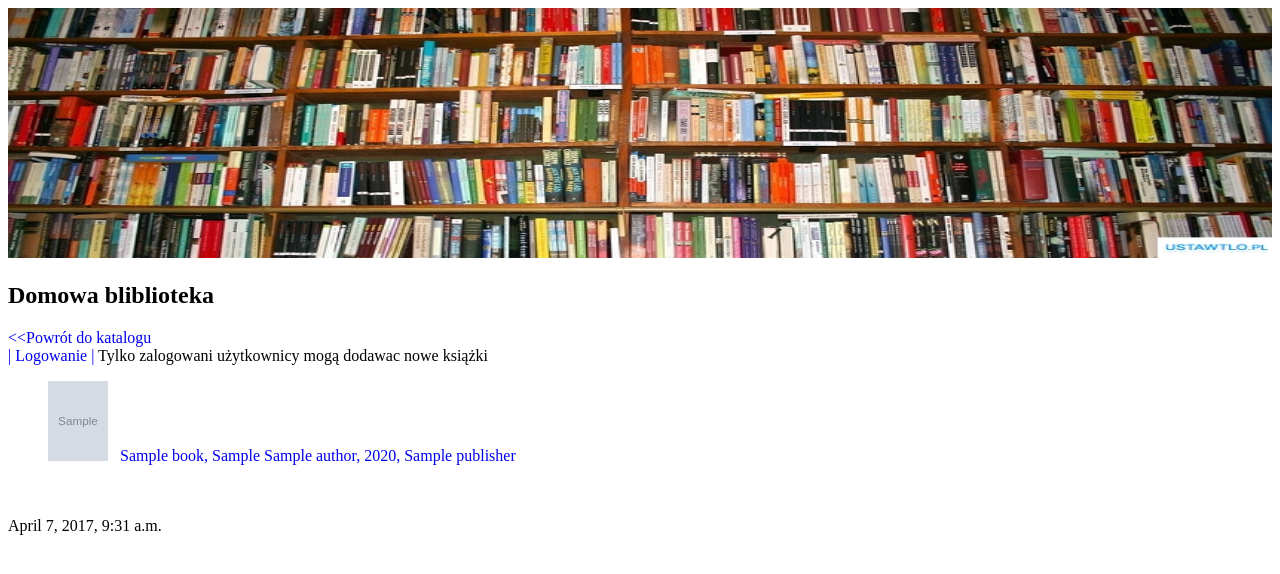
After one commit to piterkolod/HOME_LIBRARY, a Django app: page /book_list/ in a window 1280 px wide. The commit adds this page. Shown: the top 574 px of the page. Run offline with Django 3.2, Linux system fonts and the light colour scheme; tables that the repository leaves empty hold one stand-in row (values such as "Sample post"); grey boxes marked "Sample" are stand-in pictures.

Commit message:
added all books list view

```diff
--- a/home_library/books/static/css/style.css
+++ b/home_library/books/static/css/style.css
@@ -1,6 +1,6 @@
 #catalog1 {
    width: 700px;
-   height: 800px;
+   height: 500px;
    display: inline-block;
 }
 #catalog2 {
--- /dev/null
+++ b/home_library/books/templates/books/book_list.html
@@ -0,0 +1,30 @@
+{% extends 'base.html' %}
+{% load static %}
+{% block content %}
+<div>
+    <a href="{% url 'homepage' %}" style="text-decoration:none"> &lt;&lt;Powrót do katalogu</a><br>
+</div>
+<div>
+    {% if user.is_authenticated %}
+        <strong>Zalogowany jako:  </strong>{{ user }}<br><br>
+        <a href="{% url 'add-book' %}" style="text-decoration:none">| Dodaj nową książkę |</a><br><br>
+        <a href="{% url 'logout' %}" style="text-decoration:none">| Wyloguj |</a>
+    {% else %}
+        <a href="{% url 'login' %}" style="text-decoration:none">| Logowanie | </a>
+        Tylko zalogowani użytkownicy mogą dodawac nowe książki
+    {% endif %}
+
+</div>
+<div>
+<ul>
+    {% for book in books|dictsort:"title" %}
+    <li style="list-style-type:none"><a href="{% url 'book' book_id=book.id %}" style="text-decoration:none">
+        <img src="{{ book.logo }}" height="80" width="60"> &nbsp; {{ book.title }}, {{ book.author }}, {{ book.year }},
+        {{ book.publisher }}
+    </a></li>
+    {% empty %}
+        pusto
+    {% endfor %}
+    </ul>
+    </div>
+{% endblock %}
--- a/home_library/books/templates/catalog.html
+++ b/home_library/books/templates/catalog.html
@@ -17,11 +17,13 @@
 <ul>
 
     {% for book in books|dictsortreversed:"id" %}
-    <li style="list-style-type:none"><a href="{% url 'book' book_id=book.id %}" style="text-decoration:none"><img src="{{ book.logo }}" height="42" width="42"> &nbsp; {{ book.title }}, {{ book.author }}</a></li>
+    <li style="list-style-type:none"><a href="{% url 'book' book_id=book.id %}" style="text-decoration:none"><img src="{{ book.logo }}" height="60" width="50"> &nbsp; {{ book.title }}, {{ book.author }}</a></li>
     {% empty %}
         pusto
     {% endfor %}
 </ul>
+    <br>
+        <a href="{% url 'books' %}" style="text-decoration:none"> || Zobacz wszystkie książki &gt;&gt; ||</a><br>
 </div>
     <br>
 
--- a/home_library/books/views.py
+++ b/home_library/books/views.py
@@ -19,7 +19,7 @@
     Author,
     Book,
     Publisher,
-    Reader
+    Reader,
 )
 
 
@@ -46,6 +46,13 @@
         return render(request, 'books/book.html', ctx)
 
 
+class BookListView(View):
+    def get(self, request):
+        books = Book.objects.all()
+        ctx = {"books": books}
+        return render(request, 'books/book_list.html', ctx)
+
+
 class AddBookView(LoginRequiredMixin, CreateView):
     model = Book
     fields = ['title', 'author', 'type', 'genre', 'publisher', 'description', 'year', 'logo']
--- a/home_library/home_library/urls.py
+++ b/home_library/home_library/urls.py
@@ -19,6 +19,7 @@
 from books.views import (
     AddBookView,
     BookView,
+    BookListView,
     CatalogView,
     DeleteBookView,
     LogoutView,
@@ -30,6 +31,7 @@
     url(r'^catalog', CatalogView.as_view(), name='homepage'),
     url(r'^add_book', AddBookView.as_view(), name='add-book'),
     url(r'^book/(?P<book_id>(\d)+)', BookView.as_view(), name='book'),
+    url(r'^book_list/$', BookListView.as_view(), name='books'),
     url(r'^update_book/(?P<pk>\d+)', UpdateBookView.as_view(), name='upd-book'),
     url(r'^delete_book/(?P<pk>\d+)', DeleteBookView.as_view(), name='delete-view'),
     url(r'^login/$', auth_views.login, {'template_name': 'books/login.html'}, name='login'),
```
Also changed, not shown: home_library/books/templates/books/reader.html (added, +10 -0 lines).
